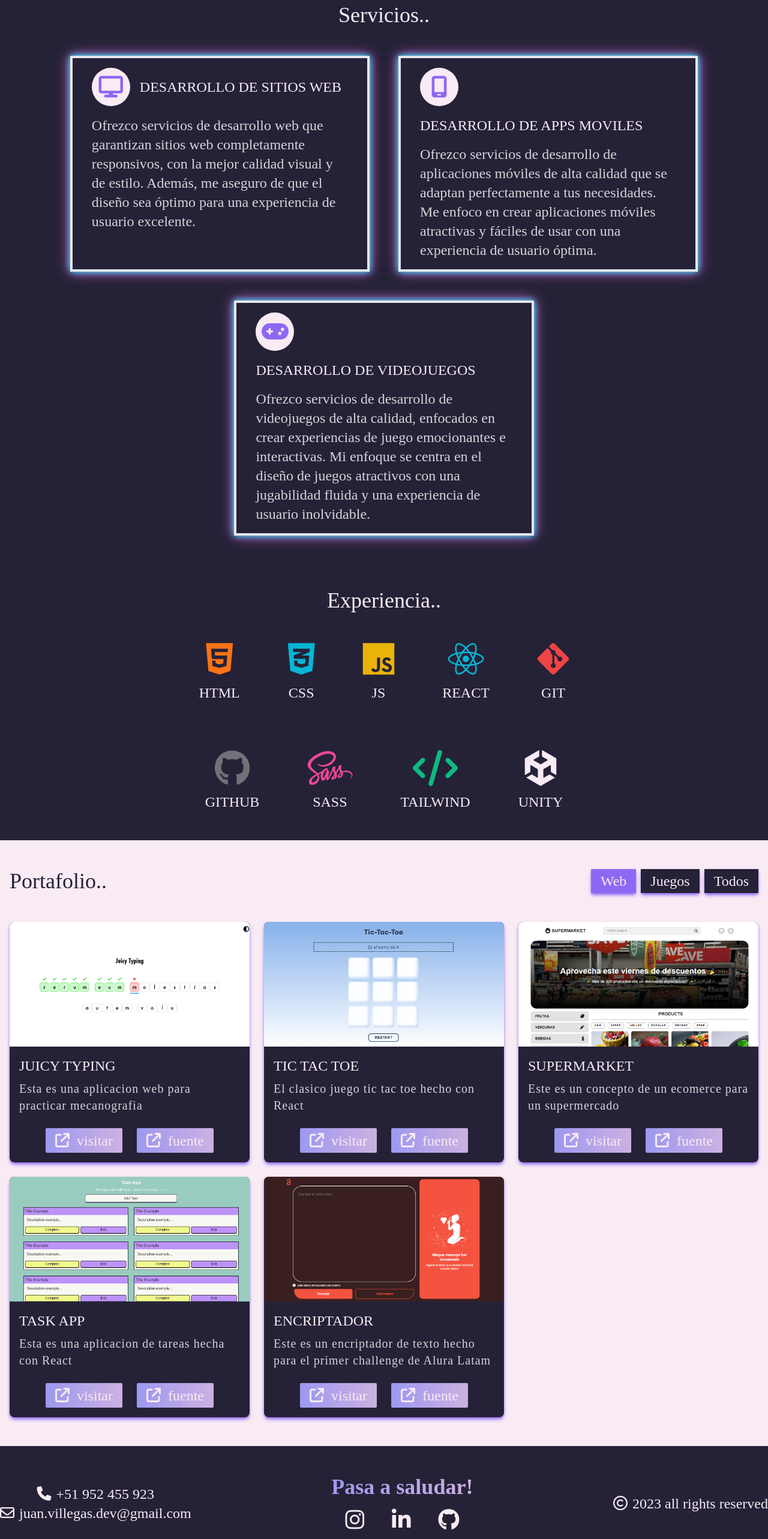
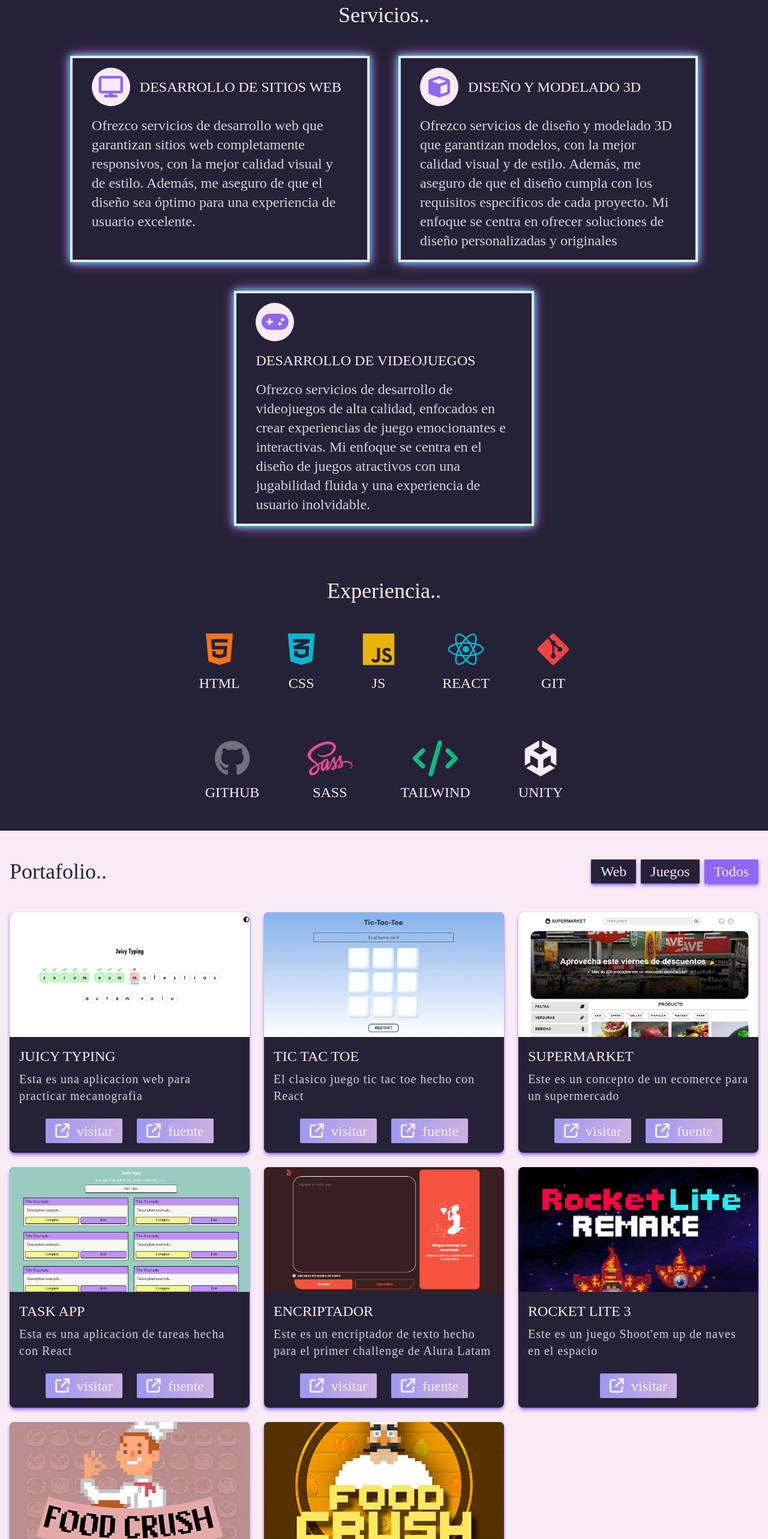
Before and after one commit to Numonu/portafolio, a React (Vite) app: page / in a window 1280 px wide. Shown: the part 1160-3726 px from the top of the page at 60% size. Built offline with nearby package versions, Linux system fonts and the light colour scheme; a web font is replaced by a local one.

Commit message:
datos finalizados

```diff
--- a/src/components/PortfolioCard.jsx
+++ b/src/components/PortfolioCard.jsx
@@ -20,18 +20,26 @@ export function PortfolioCard({
 					{description}
 				</p>
 				<div className="flex flex-wrap justify-center gap-6 text-3xl sm:text-2xl">
-					<a href={pageLink || "#"} target={pageLink ? "_blank" : "_self"}>
+					<a
+						href={pageLink || "#"}
+						target="_blank"
+					>
 						<button className="bg-gradient-to-r from-left to-right px-4 py-1 rounded-sm hover:outline outline-light">
 							<i className="fa-solid fa-arrow-up-right-from-square text-2xl mr-3"></i>
 							visitar
 						</button>
 					</a>
-					<a href={sourceLink || "#"} target={sourceLink ? "_blank" : "_self"}>
-						<button className="bg-gradient-to-r from-left to-right px-4 py-1 rounded-sm hover:outline outline-light">
-							<i className="fa-solid fa-arrow-up-right-from-square text-2xl mr-3"></i>
-							fuente
-						</button>
-					</a>
+					{sourceLink && (
+						<a
+							href={sourceLink}
+							target="_blank"
+						>
+							<button className="bg-gradient-to-r from-left to-right px-4 py-1 rounded-sm hover:outline outline-light">
+								<i className="fa-solid fa-arrow-up-right-from-square text-2xl mr-3"></i>
+								fuente
+							</button>
+						</a>
+					)}
 				</div>
 			</div>
 		</div>
--- a/src/layout/Portfolio.jsx
+++ b/src/layout/Portfolio.jsx
@@ -4,7 +4,7 @@ import { useState } from "react";
 import db from "../database/bd.json";
 
 export function Portfolio() {
-	const [active, setActive] = useState(0);
+	const [active, setActive] = useState(2);
 	return (
 		<div className="bg-light" id="portfolio">
 			<div className="wrapper p-4 py-12">
--- a/src/layout/Services.jsx
+++ b/src/layout/Services.jsx
@@ -12,9 +12,9 @@ export function Services() {
 						description="Ofrezco servicios de desarrollo web que garantizan sitios web completamente responsivos, con la mejor calidad visual y de estilo. Además, me aseguro de que el diseño sea óptimo para una experiencia de usuario excelente."
 					/>
 					<ServiceCard
-						icon={<i className="fa-solid fa-mobile-screen"></i>}
-						title="Desarrollo de Apps Moviles"
-						description="Ofrezco servicios de desarrollo de aplicaciones móviles de alta calidad que se adaptan perfectamente a tus necesidades. Me enfoco en crear aplicaciones móviles atractivas y fáciles de usar con una experiencia de usuario óptima."
+						icon={<i className="fa-solid fa-cube"></i>}
+						title="Diseño y Modelado 3D"
+						description="Ofrezco servicios de diseño y modelado 3D que garantizan modelos, con la mejor calidad visual y de estilo. Además, me aseguro de que el diseño cumpla con los requisitos específicos de cada proyecto. Mi enfoque se centra en ofrecer soluciones de diseño personalizadas y originales"
 					/>
 					<ServiceCard
 						icon={<i className="fa-solid fa-gamepad"></i>}
```
